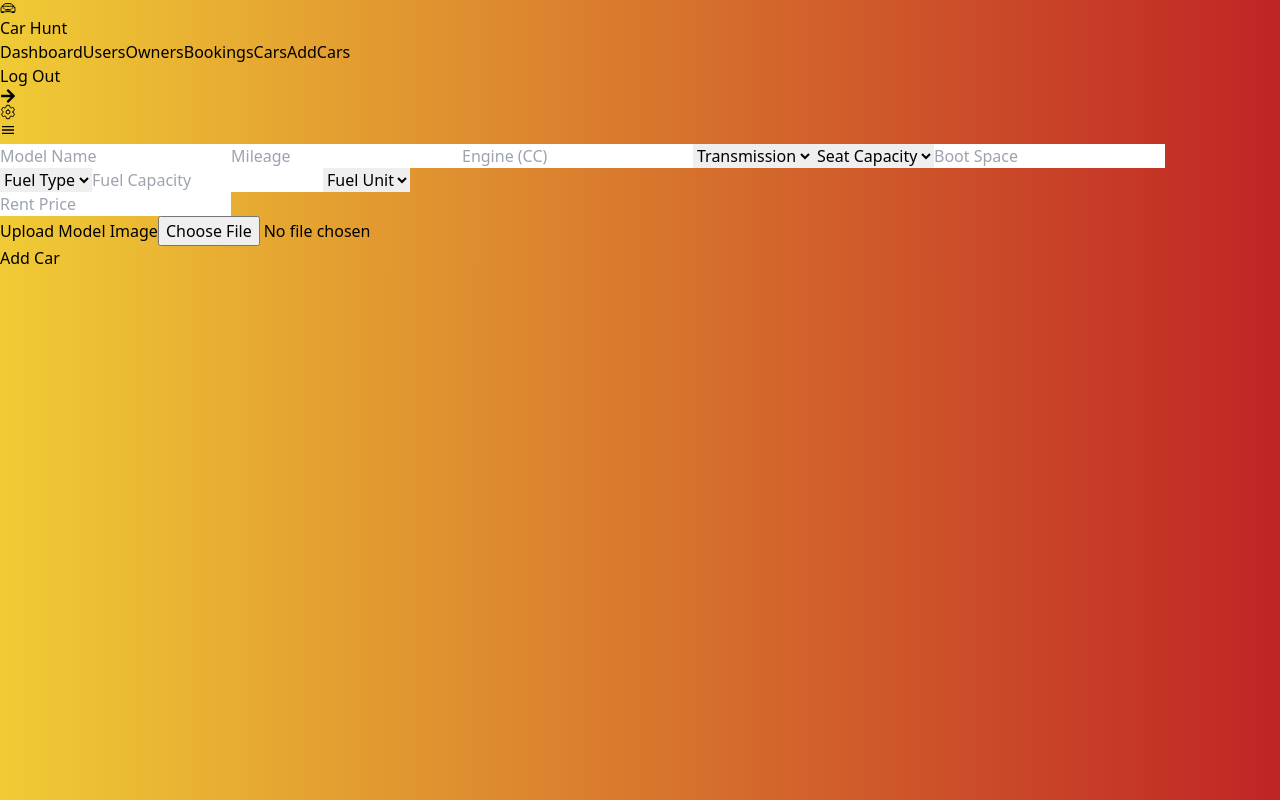
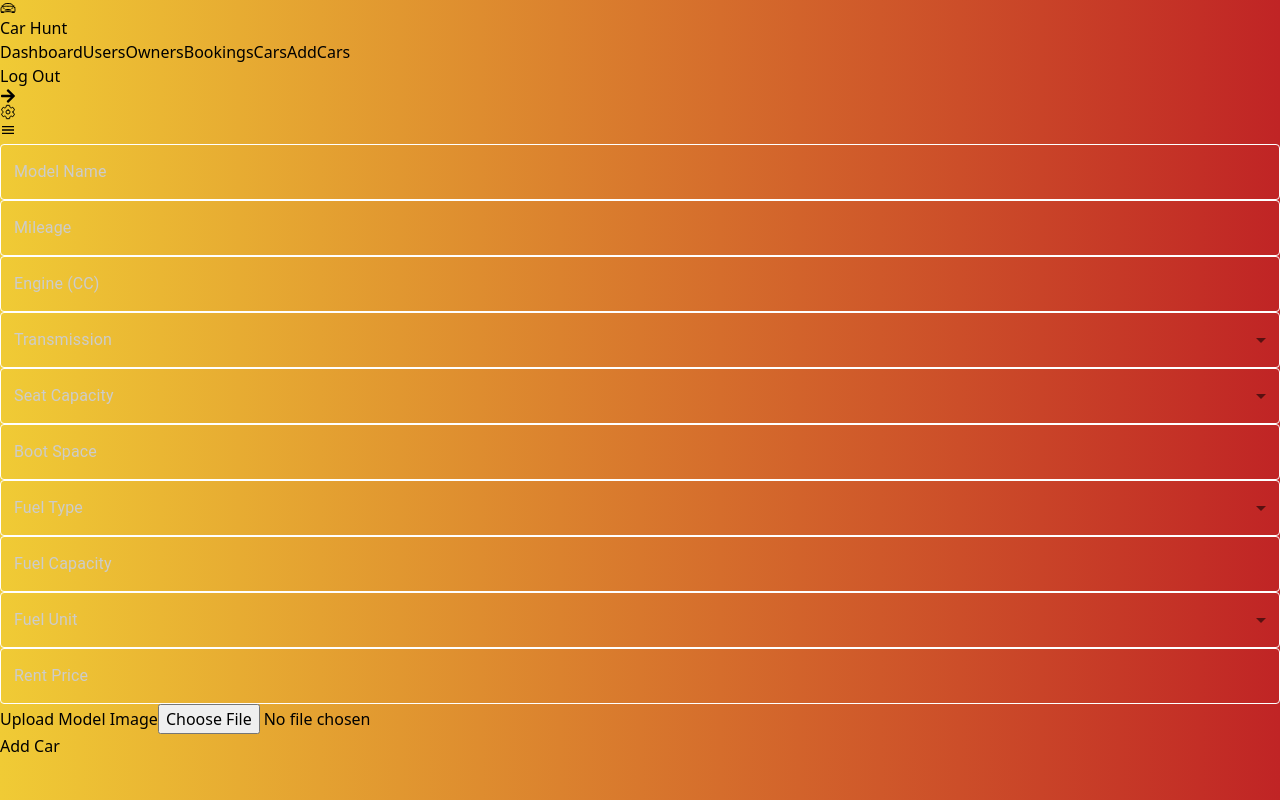
Before and after one commit to LivingLaser/Car-Rental-Frontend, a React (Vite) app: page /addcar in a window 1280 px wide. Built offline with nearby package versions, Linux system fonts and the light colour scheme.

Commit message:
form updated

```diff
--- a/src/Components/About.jsx
+++ b/src/Components/About.jsx
@@ -18,12 +18,6 @@
     role: "Frontend Developer",
     description: "Designs and builds the user interface (React, Tailwind, MUI).",
     image: "/sdey.jpg",
-  },
-  {
-    name: "Sayantan Das",
-    role: "Development Coordinator",
-    description: "Manages the workflow, deadlines, and team communication .",
-    image: "/roga.jpg",
   },
   {
     name: "Bishwadeep Khanra",
--- a/src/Components/AddCar.jsx
+++ b/src/Components/AddCar.jsx
@@ -1,5 +1,6 @@
 import React, { useState } from "react";
 import { useNavigate } from 'react-router-dom';
+import { TextField, Select, MenuItem, InputLabel, FormControl } from '@mui/material';
 import { addCarModel } from "../services/carService";
 import { toast } from "react-toastify";
 
@@ -20,12 +21,15 @@
     rentPrice: ""
   });
 
-  const [errors, setErrors] = useState({});
+  const handleChange = (event) => {
+    const { id, value } = event.target;
+    setCarDetail({ ...carDetail, [id]: value });
+  };
 
-  const handleChange = (event) => {
-    const {id, value} = event.target;
-    setCarDetail({...carDetail, [id]: value});
-  }
+  const handleSelectChange = (event) => {
+    const { name, value } = event.target;
+    setCarDetail({ ...carDetail, [name]: value });
+  };
 
   const submitForm = (event) => {
     event.preventDefault();
@@ -42,72 +46,149 @@
         fuelUnit: "",
         rentPrice: ""
       });
-      setErrors({});
       toast.success("Car Model Added");
       navigate("/dashadmin");
     }).catch((error) => {
-      setErrors(error);
+      console.error(error);
     });
-  }
-
+  };
 
   const handleImageChange = (e) => {
     const file = e.target.files[0];
     if (file) setImagePreview(URL.createObjectURL(file));
-
   };
-
 
   const handleAddCar = () => {
     navigate('/cregemp');
   };
 
+  const inputStyles = {
+    "& .MuiOutlinedInput-notchedOutline": {
+      borderColor: "white"
+    },
+    "& .MuiInputBase-input": {
+      color: "white"
+    },
+    "& .MuiInputLabel-root": {
+      color: "#ccc"
+    }
+  };
+
   return (
-
     <div className="min-h-screen flex items-center justify-center bg-[#0b0f26] rounded-lg mx-1 my-1">
-    <div className="w-full max-w-2xl p-6 bg-[#1c2333] rounded-xl p-6 shadow-xl shadow-blue-500 text-white transform -translate-y-10">
-
-
-      <form className="space-y-6">
+      <div className="w-full max-w-2xl p-6 bg-[#1c2333] rounded-xl shadow-xl shadow-blue-500 text-white transform -translate-y-10">
+        <form className="space-y-6" onSubmit={submitForm}>
           {/* Car Details */}
           <div className="grid grid-cols-1 md:grid-cols-2 gap-4">
-          <input type="text" placeholder="Model Name" className="w-full p-2 mb-4 border border-gray-300 rounded text-white bg-transparent placeholder-gray-400" />
-          <input type="text" placeholder="Mileage"  className="w-full p-2 mb-4 border border-gray-300 rounded text-white bg-transparent placeholder-gray-400" />
-          <input type="text" placeholder="Engine (CC)"  className="w-full p-2 mb-4 border border-gray-300 rounded text-white bg-transparent placeholder-gray-400" />
-
-          <select className="text-white bg-[#1c2333] p-2 rounded border border-gray-300">
-            <option>Transmission</option>
-            <option>Automatic</option>
-            <option>Manual</option>
-            <option>Electric</option>
-          </select>
-          <select  className="text-white bg-[#1c2333] p-2 rounded border border-gray-300">
-            <option>Seat Capacity</option>
+            <TextField
+              label="Model Name"
+              id="modelName"
+              value={carDetail.modelName}
+              onChange={handleChange}
+              fullWidth
+              sx={inputStyles}
+            />
+            <TextField
+              label="Mileage"
+              id="mileage"
+              value={carDetail.mileage}
+              onChange={handleChange}
+              fullWidth
+              sx={inputStyles}
+            />
+            <TextField
+              label="Engine (CC)"
+              id="engine"
+              value={carDetail.engine}
+              onChange={handleChange}
+              fullWidth
+              sx={inputStyles}
+            />
+            <FormControl fullWidth sx={inputStyles}>
+              <InputLabel>Transmission</InputLabel>
+              <Select
+                name="transmission"
+                value={carDetail.transmission}
+                onChange={handleSelectChange}
+                label="Transmission"
+              >
+                <MenuItem value="Transmission"disabled>select one</MenuItem>
+                <MenuItem value="Automatic">Automatic</MenuItem>
+                <MenuItem value="Manual">Manual</MenuItem>
+                <MenuItem value="Electric">Electric</MenuItem>
+              </Select>
+            </FormControl>
+            <FormControl fullWidth sx={inputStyles}>
+              <InputLabel>Seat Capacity</InputLabel>
+              <Select
+                name="seatCapacity"
+                value={carDetail.seatCapacity}
+                onChange={handleSelectChange}
+                label="Seat Capacity"
+              >
                 {[...Array(8)].map((_, i) => (
-              <option key={i + 1}>{i + 1}</option>
+                  <MenuItem key={i + 1} value={i + 1}>{i + 1}</MenuItem>
                 ))}
-          </select>
-          <input type="text" placeholder="Boot Space"  className="w-full p-2 mb-4 border border-gray-300 rounded text-white bg-transparent placeholder-gray-400" />
+              </Select>
+            </FormControl>
+            <TextField
+              label="Boot Space"
+              id="bootSpace"
+              value={carDetail.bootSpace}
+              onChange={handleChange}
+              fullWidth
+              sx={inputStyles}
+            />
           </div>
 
           {/* Fuel Details */}
           <div className="grid grid-cols-1 md:grid-cols-3 gap-4">
-        <select className="text-white bg-[#1c2333] p-2 rounded border border-gray-300">
-            <option>Fuel Type</option>
-            <option>Petrol</option>
-            <option>Diesel</option>
-            <option>Electric</option>
-          </select>
-          <input type="text" placeholder="Fuel Capacity"  className="w-full p-2 mb-4 border border-gray-300 rounded text-white bg-transparent placeholder-gray-400" />
-          <select className="text-white bg-[#1c2333] p-2 rounded border border-gray-300">
-            <option>Fuel Unit</option>
-            <option>L</option>
-            <option>KWH</option>
-          </select>
+            <FormControl fullWidth sx={inputStyles}>
+              <InputLabel>Fuel Type</InputLabel>
+              <Select
+                name="fuelType"
+                value={carDetail.fuelType}
+                onChange={handleSelectChange}
+                label="Fuel Type"
+              >
+                <MenuItem value="Transmission"disabled>select one</MenuItem>
+                <MenuItem value="Petrol">Petrol</MenuItem>
+                <MenuItem value="Diesel">Diesel</MenuItem>
+                <MenuItem value="Electric">Electric</MenuItem>
+              </Select>
+            </FormControl>
+            <TextField
+              label="Fuel Capacity"
+              id="fuelCapacity"
+              value={carDetail.fuelCapacity}
+              onChange={handleChange}
+              fullWidth
+              sx={inputStyles}
+            />
+            <FormControl fullWidth sx={inputStyles}>
+              <InputLabel>Fuel Unit</InputLabel>
+              <Select
+                name="fuelUnit"
+                value={carDetail.fuelUnit}
+                onChange={handleSelectChange}
+                label="Fuel Unit"
+              >
+                <MenuItem value="Transmission"disabled>select one</MenuItem>
+                <MenuItem value="L">L</MenuItem>
+                <MenuItem value="KWH">KWH</MenuItem>
+              </Select>
+            </FormControl>
           </div>
 
           {/* Pricing */}
-        <input type="text" placeholder="Rent Price"  className="w-full p-2 mb-4 border border-gray-300 rounded text-white bg-transparent placeholder-gray-400"/>
+          <TextField
+            label="Rent Price"
+            id="rentPrice"
+            value={carDetail.rentPrice}
+            onChange={handleChange}
+            fullWidth
+            sx={inputStyles}
+          />
 
           {/* Image Upload */}
           <div>
@@ -126,7 +207,8 @@
           <button
             type="button"
             onClick={handleAddCar}
-        className="px-6 py-2 bg-blue-600 text-white rounded hover:bg-blue-700">
+            className="px-6 py-2 bg-blue-600 text-white rounded hover:bg-blue-700"
+          >
             Add Car
           </button>
         </form>
--- a/src/Components/OwnerReg.jsx
+++ b/src/Components/OwnerReg.jsx
@@ -1,7 +1,8 @@
 import React, { useState } from "react";
-import { useNavigate } from 'react-router-dom';
+import { useNavigate } from "react-router-dom";
 import { addCarVariant } from "../services/carVariantService";
 import { toast } from "react-toastify";
+import TextField from "@mui/material/TextField";
 
 const OwnerReg = () => {
   const [imagePreview, setImagePreview] = useState(null);
@@ -9,63 +10,128 @@
 
   const [variantDetail, setVariantDetail] = useState({
     registration: "",
-    insuranceValidity: null,
-    pucValidity: null,
-    modelColor: ""
+    insuranceValidity: "",
+    pucValidity: "",
+    modelColor: "",
   });
 
   const [errors, setErrors] = useState({});
 
   const handleChange = (event) => {
-    const {id, value} = event.target;
-    setVariantDetail({...variantDetail, [id]: value});
-  }
+    const { id, value } = event.target;
+    setVariantDetail({ ...variantDetail, [id]: value });
+  };
 
   const submitForm = (event) => {
     event.preventDefault();
-    addCarVariant(variantDetail, 0, 0).then((response) => {
+    addCarVariant(variantDetail, 0, 0)
+      .then((response) => {
         setVariantDetail({
           registration: "",
-        insuranceValidity: null,
-        pucValidity: null,
-        modelColor: ""
+          insuranceValidity: "",
+          pucValidity: "",
+          modelColor: "",
         });
         setErrors({});
         toast.success("Car Registration Added");
         navigate("/dashowner");
-    }).catch((error) => {
+      })
+      .catch((error) => {
         setErrors(error);
       });
-  }
+  };
 
   const handleAddCar = () => {
-    navigate('/dashowner');
+    navigate("/dashowner");
   };
 
   return (
     <div className="min-h-screen flex items-center justify-center bg-[#0b0f26] rounded-lg mx-1 my-1">
       <div className="w-full max-w-md p-6 bg-[#1c2333] rounded-xl shadow-xl shadow-blue-500 text-white transform -translate-y-10">
-        <form className="space-y-6">
-          <input
-            type="text"
-            placeholder="Registration"
-            className="w-full p-2 border border-gray-300 rounded text-white bg-transparent placeholder-gray-400"
-          />
-          <label className="block mb-1 text-sm font-bold text-blue-400">INSURANCE  VALIDITY</label>
-          <input
-            type="date"
-            placeholder="Insurance Validity"
-            className="w-full p-2 border border-gray-300 rounded text-white bg-transparent placeholder-gray-400"
-          />
-          <label className="block mb-1 text-sm font-bold text-blue-400">PUC  VALIDITY</label>
-          <input
-            type="date"
-            placeholder="PUC Validity"
-            className="w-full p-2 border border-gray-300 rounded text-white bg-transparent placeholder-gray-400"
+        <form className="space-y-6" onSubmit={submitForm}>
+          <TextField
+            id="registration"
+            label="Registration"
+            variant="outlined"
+            fullWidth
+            value={variantDetail.registration}
+            onChange={handleChange}
+            InputProps={{ style: { color: "white" } }}
+            InputLabelProps={{ style: { color: "gray" } }}
+            sx={{
+              "& .MuiOutlinedInput-root": {
+                "& fieldset": {
+                  borderColor: "gray",
+                },
+                "&:hover fieldset": {
+                  borderColor: "white",
+                },
+                "&.Mui-focused fieldset": {
+                  borderColor: "blue",
+                },
+              },
+            }}
           />
 
-          <select className="w-full text-white bg-[#1c2333] p-2 rounded border border-gray-300">
-            <option>Model Color</option>
+          <TextField
+            id="insuranceValidity"
+            label="Insurance Validity"
+            type="date"
+            variant="outlined"
+            fullWidth
+            value={variantDetail.insuranceValidity}
+            onChange={handleChange}
+            InputLabelProps={{ shrink: true, style: { color: "gray" } }}
+            InputProps={{ style: { color: "white" } }}
+            sx={{
+              "& .MuiOutlinedInput-root": {
+                "& fieldset": {
+                  borderColor: "gray",
+                },
+                "&:hover fieldset": {
+                  borderColor: "white",
+                },
+                "&.Mui-focused fieldset": {
+                  borderColor: "blue",
+                },
+              },
+            }}
+          />
+
+          <TextField
+            id="pucValidity"
+            label="PUC Validity"
+            type="date"
+            variant="outlined"
+            fullWidth
+            value={variantDetail.pucValidity}
+            onChange={handleChange}
+            InputLabelProps={{ shrink: true, style: { color: "gray" } }}
+            InputProps={{ style: { color: "white" } }}
+            sx={{
+              "& .MuiOutlinedInput-root": {
+                "& fieldset": {
+                  borderColor: "gray",
+                },
+                "&:hover fieldset": {
+                  borderColor: "white",
+                },
+                "&.Mui-focused fieldset": {
+                  borderColor: "blue",
+                },
+              },
+            }}
+          />
+
+          <select
+            id="modelColor"
+            value={variantDetail.modelColor}
+            onChange={handleChange}
+            className="w-full text-white bg-[#1c2333] p-2 rounded border border-gray-300"
+          >
+            <option value="" disabled>
+              Model Color
+            </option>
             <option>Red</option>
             <option>Blue</option>
             <option>Black</option>
@@ -76,8 +142,7 @@
           </select>
 
           <button
-            type="button"
-            onClick={handleAddCar}
+            type="submit"
             className="w-full px-6 py-4 bg-blue-600 text-white rounded hover:bg-blue-700"
           >
             Register
```
Also changed, not shown: public/roga.jpg (deleted). Lines whose indentation alone changed are shown as unchanged.
